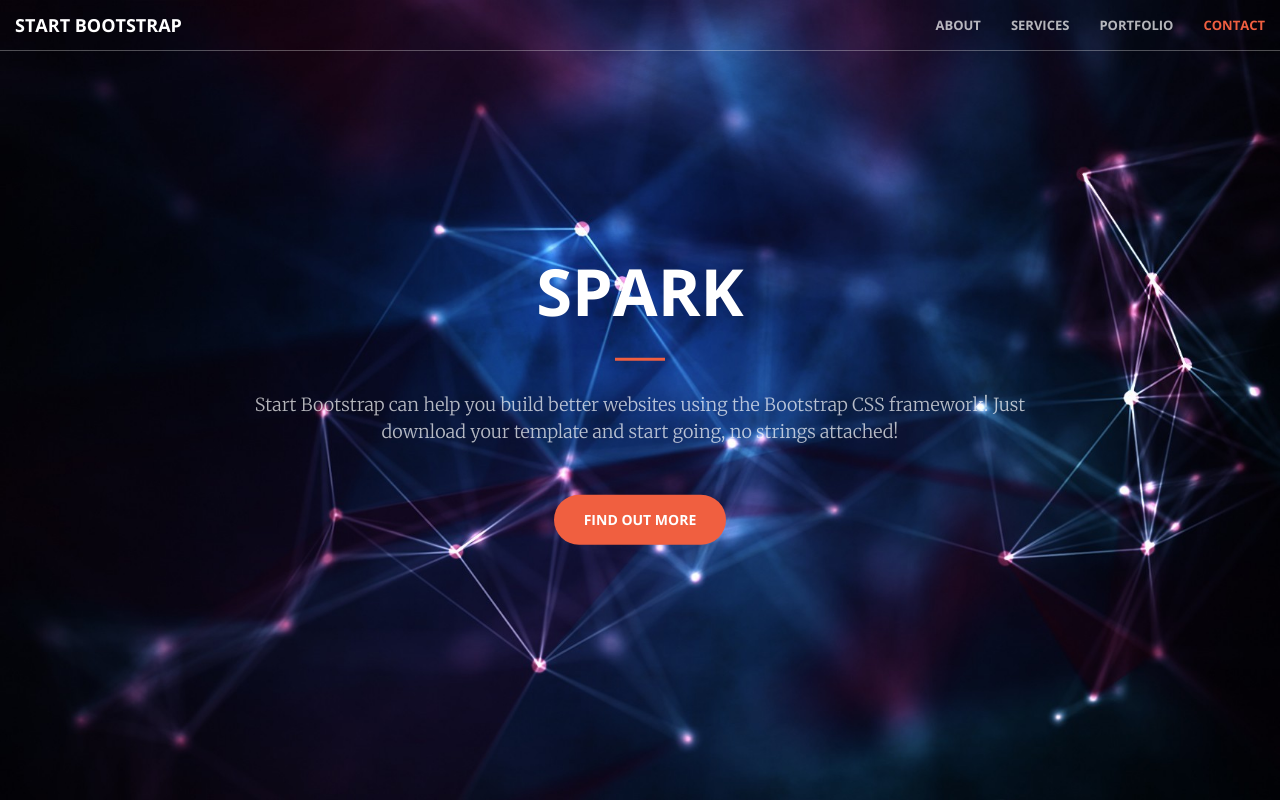
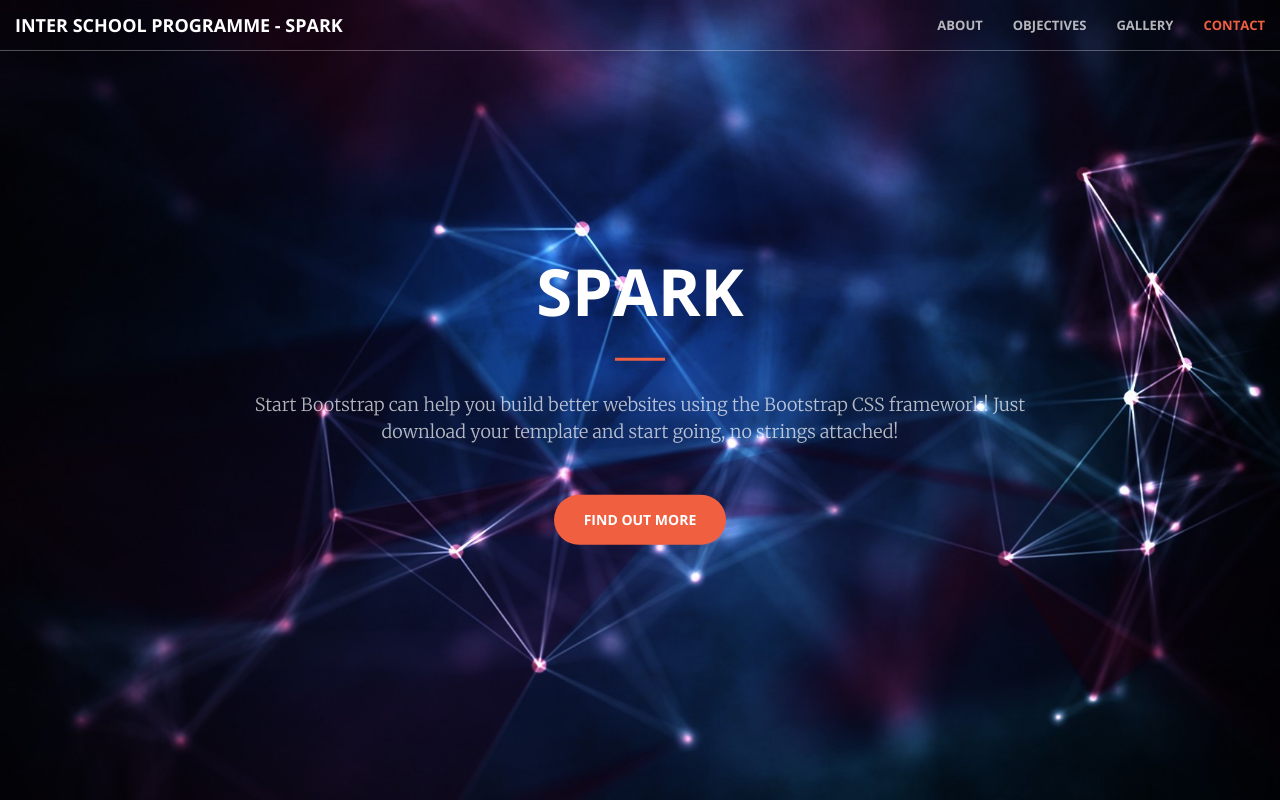
Before and after one commit to ElvinLabs/Spark, a plain HTML site: page index.html in a window 1280 px wide. Shown: the top 800 px of the page. Drawn offline with nearby package versions, Linux system fonts and the light colour scheme.

Commit message:
edit nav bar

```diff
--- a/index.html
+++ b/index.html
@@ -46,7 +46,7 @@
                     <span class="icon-bar"></span>
                     <span class="icon-bar"></span>
                 </button>
-                <a class="navbar-brand page-scroll" href="#page-top">Start Bootstrap</a>
+                <a class="navbar-brand page-scroll" href="#page-top">INTER SCHOOL PROGRAMME - SPARK</a>
             </div>
 
             <!-- Collect the nav links, forms, and other content for toggling -->
@@ -56,13 +56,13 @@
                         <a class="page-scroll" href="#about">About</a>
                     </li>
                     <li>
-                        <a class="page-scroll" href="#services">Services</a>
+                        <a class="page-scroll" href="#services">OBJECTIVES</a>
                     </li>
                     <li>
-                        <a class="page-scroll" href="#portfolio">Portfolio</a>
+                        <a class="page-scroll" href="#portfolio">GALLERY</a>
                     </li>
                     <li>
-                        <a class="page-scroll" href="#contact">Contact</a>
+                        <a class="page-scroll" href="#contact">CONTACT</a>
                     </li>
                 </ul>
             </div>
```
